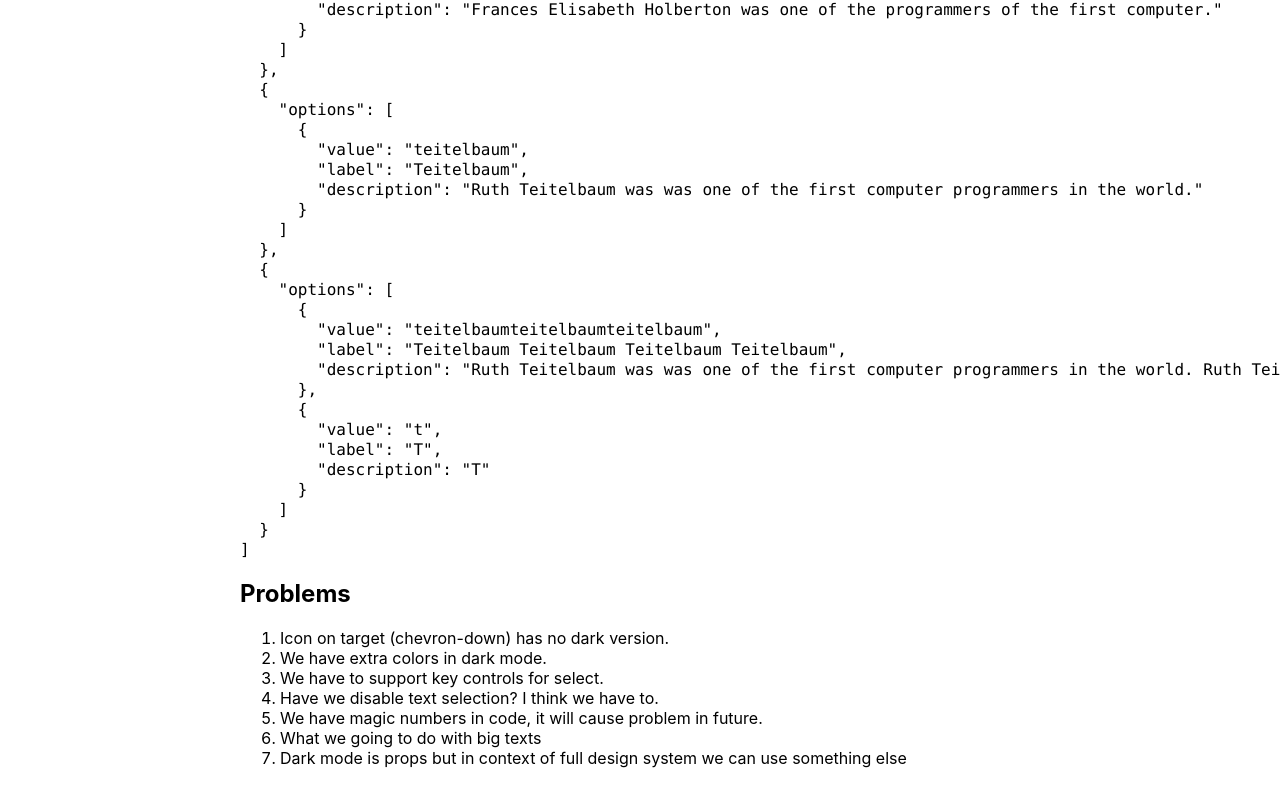
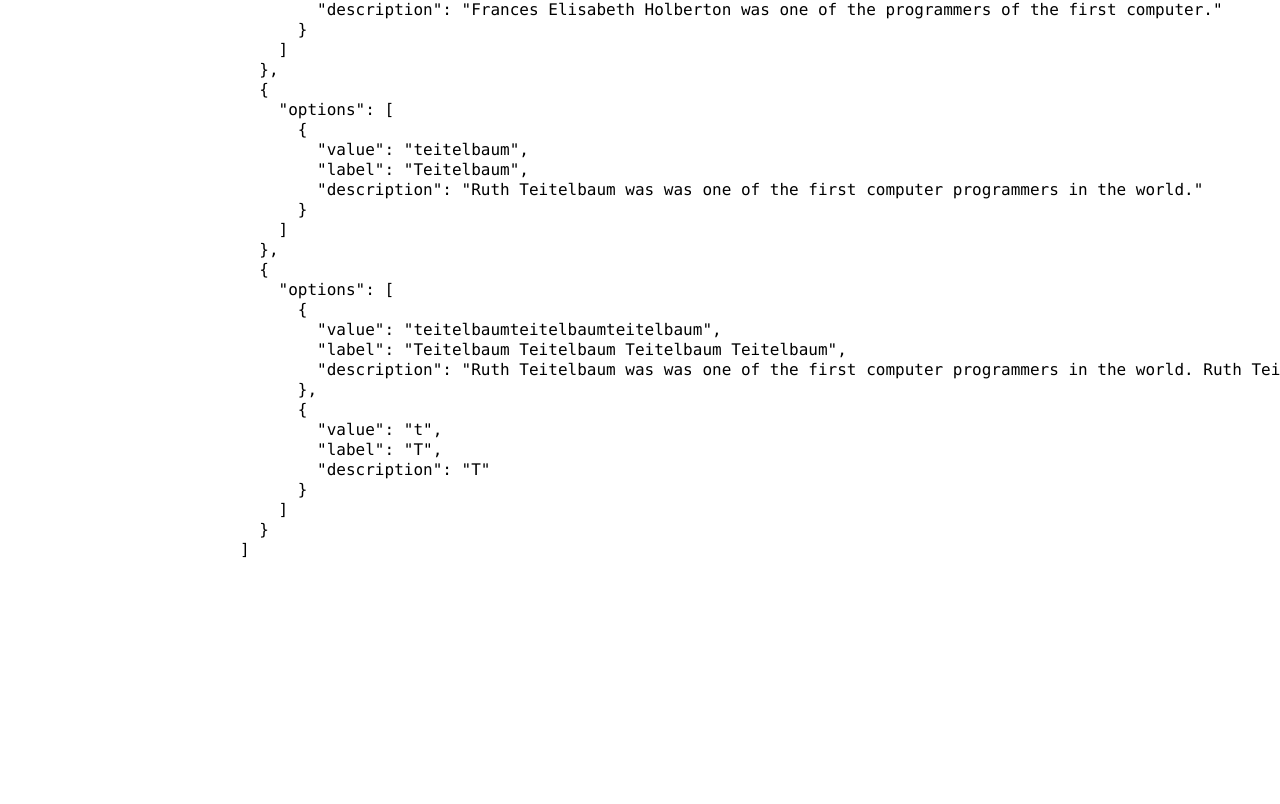
Before and after one commit to AndreiEres/adjust-ui, a React (Create React App) app: page / in a window 1280 px wide. Shown: the part 1642-2446 px from the top of the page. After the commit the page ends 2221 px from the top, so only its background shows below. Built offline with nearby package versions, Linux system fonts and the light colour scheme.

Commit message:
Add notes

```diff
--- a/src/App.tsx
+++ b/src/App.tsx
@@ -134,22 +134,6 @@ const App: React.FC = () => {
           onChange={setDescriptionOptionsValue}
         />
         <code>{prettify(descriptionOptions)}</code>
-
-        <h2>Problems</h2>
-        <ol>
-          <li>Icon on target (chevron-down) has no dark version.</li>
-          <li>We have extra colors in dark mode.</li>
-          <li>We have to support key controls for select.</li>
-          <li>Have we disable text selection? I think we have to.</li>
-          <li>
-            We have magic numbers in code, it will cause problem in future.
-          </li>
-          <li>What we going to do with big texts</li>
-          <li>
-            Dark mode is props but in context of full design system we can use
-            something else
-          </li>
-        </ol>
       </div>
     </div>
   )
```
Also changed, not shown: 1 other file (tests, documents, lock files or other folders).
